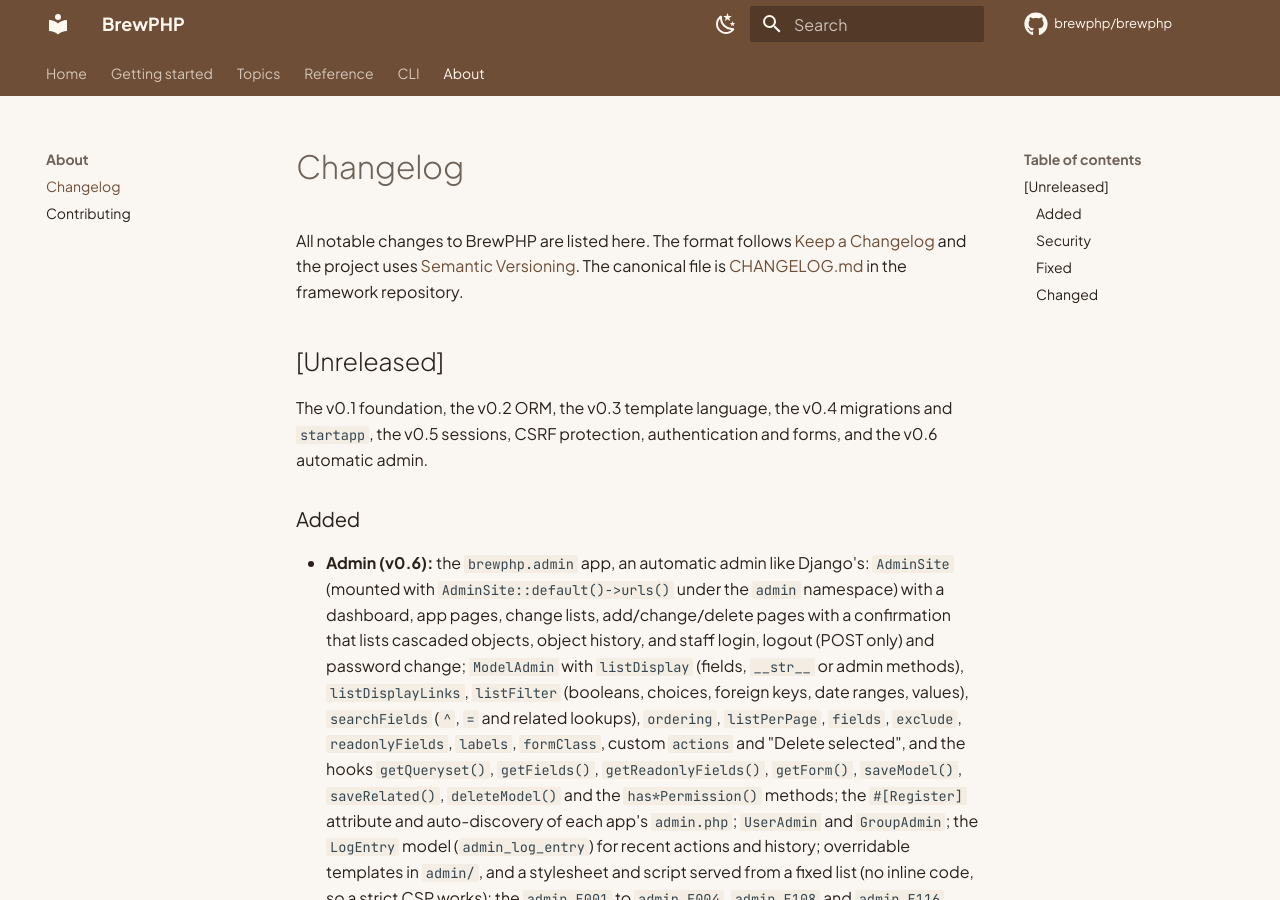
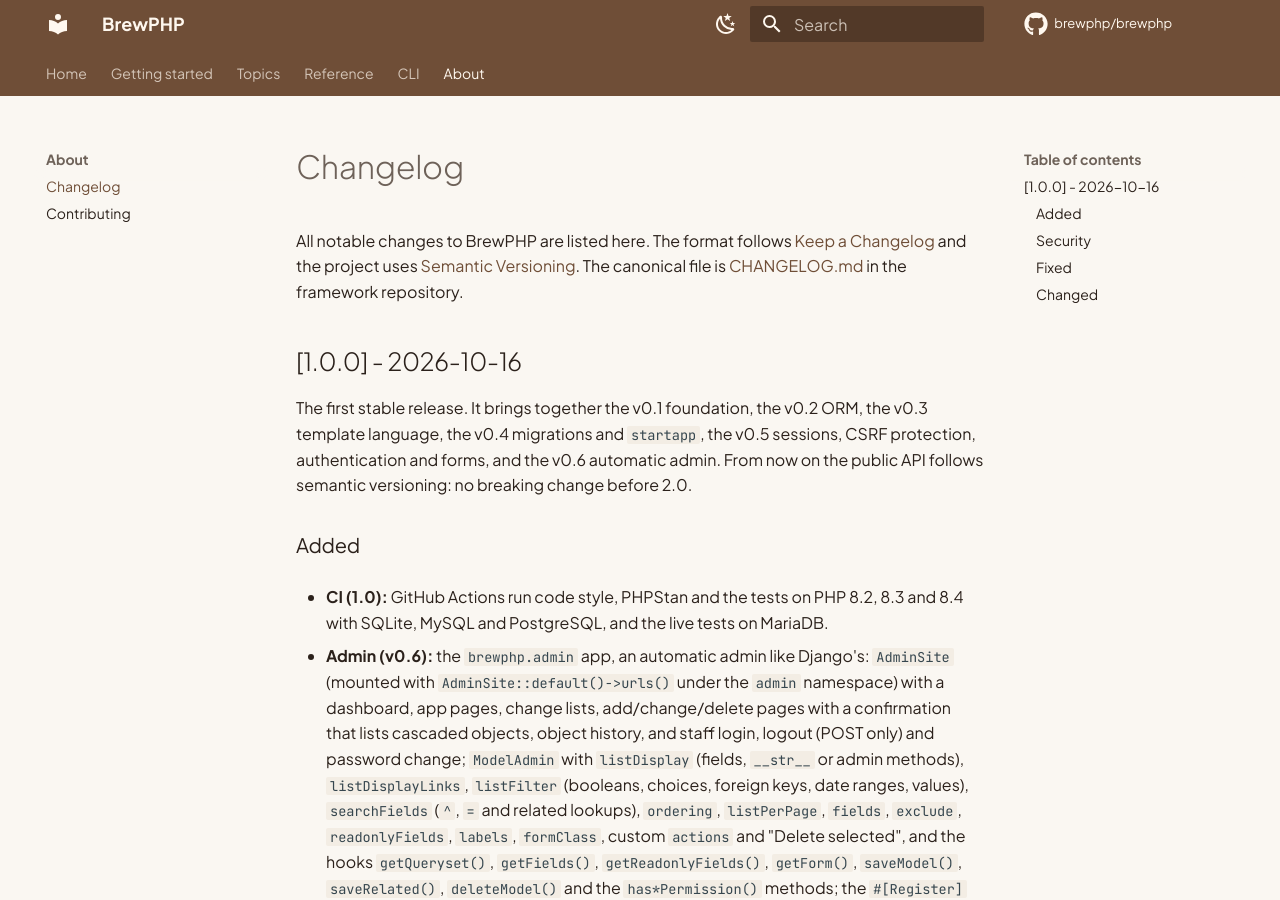
Before and after one commit to brewphp/docs, an MkDocs documentation site: the page built from docs/changelog.md, in a window 1280 px wide and 900 px high. Built offline with MkDocs 1.6.1 and Material for MkDocs 9.7.7, drawn with Linux system fonts in a browser that asks for light colours; comment, search, counter and statistics services are not loaded; some of the changed text lies outside the part shown.

Commit message:
docs: release 1.0.0
Co-Authored-By: Claude Opus 5.5 <noreply@anthropic.com>

```diff
--- a/docs/changelog.md
+++ b/docs/changelog.md
@@ -6,13 +6,19 @@ uses [Semantic Versioning](https://semver.org/). The canonical file is
 [CHANGELOG.md](https://github.com/brewphp/brewphp/blob/main/CHANGELOG.md)
 in the framework repository.
 
-## [Unreleased]
+## [1.0.0] - 2026-10-16
 
-The v0.1 foundation, the v0.2 ORM, the v0.3 template language, the v0.4
-migrations and `startapp`, the v0.5 sessions, CSRF protection,
-authentication and forms, and the v0.6 automatic admin.
+The first stable release. It brings together the v0.1 foundation, the v0.2
+ORM, the v0.3 template language, the v0.4 migrations and `startapp`, the
+v0.5 sessions, CSRF protection, authentication and forms, and the v0.6
+automatic admin. From now on the public API follows semantic versioning:
+no breaking change before 2.0.
 
 ### Added
+
+- **CI (1.0):** GitHub Actions run code style, PHPStan and the tests on PHP
+  8.2, 8.3 and 8.4 with SQLite, MySQL and PostgreSQL, and the live tests on
+  MariaDB.
 
 - **Admin (v0.6):** the `brewphp.admin` app, an automatic admin like
   Django's: `AdminSite` (mounted with `AdminSite::default()->urls()` under
@@ -228,6 +234,9 @@ authentication and forms, and the v0.6 automatic admin.
 
 ### Fixed
 
+- **Database (1.0):** model metadata is rebuilt when another Application
+  becomes the current one, so a model first seen without its app no longer
+  keeps the wrong app label.
 - **CLI (v0.6):** password prompts work with piped input.
 - **Forms (v0.6):** a field without a limit no longer removes `maxlength`,
   `min` or `max` set on its widget.
```
Also changed, not shown: docs/cli/overview.md (+2 -2 lines), docs/index.md (+4 -1 lines).
